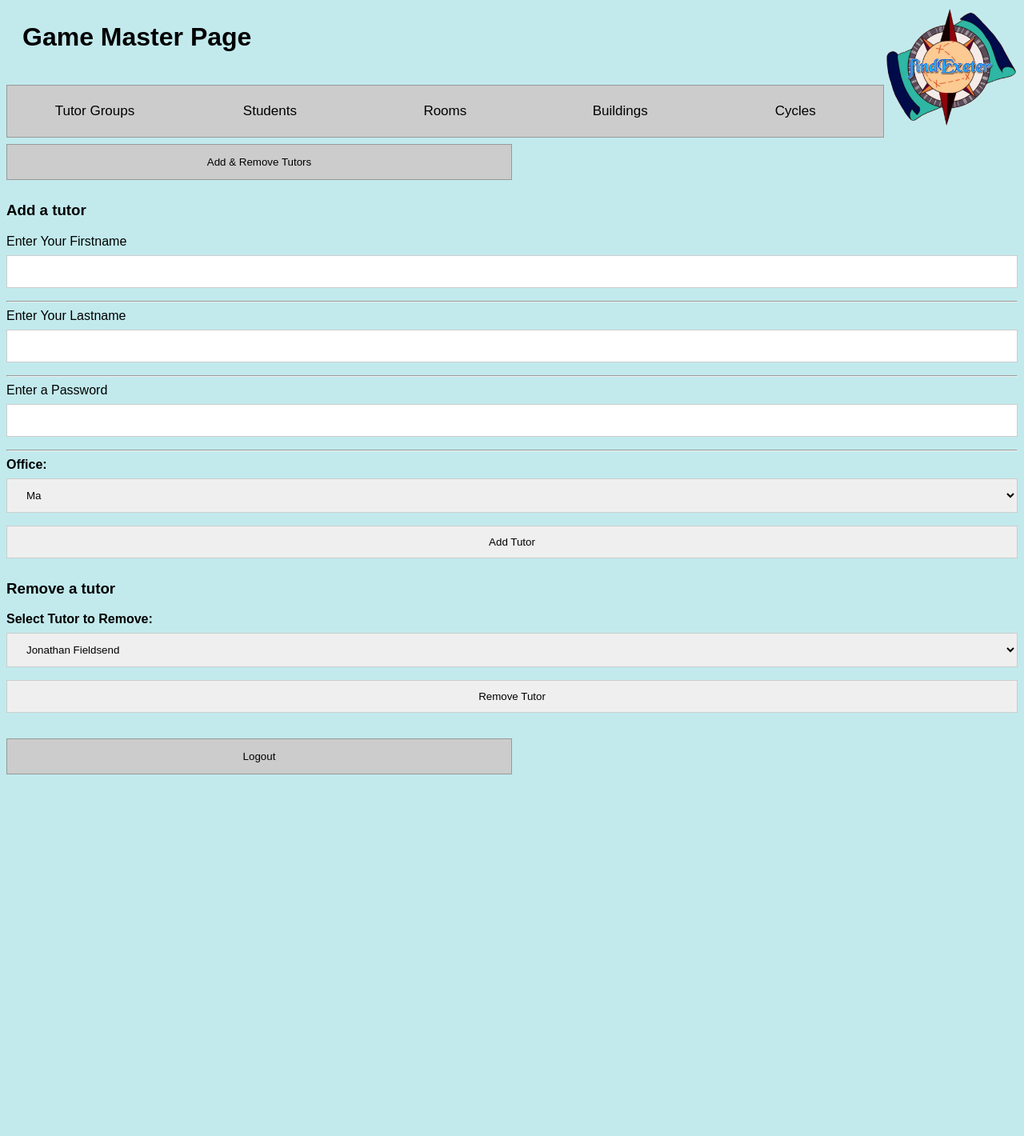
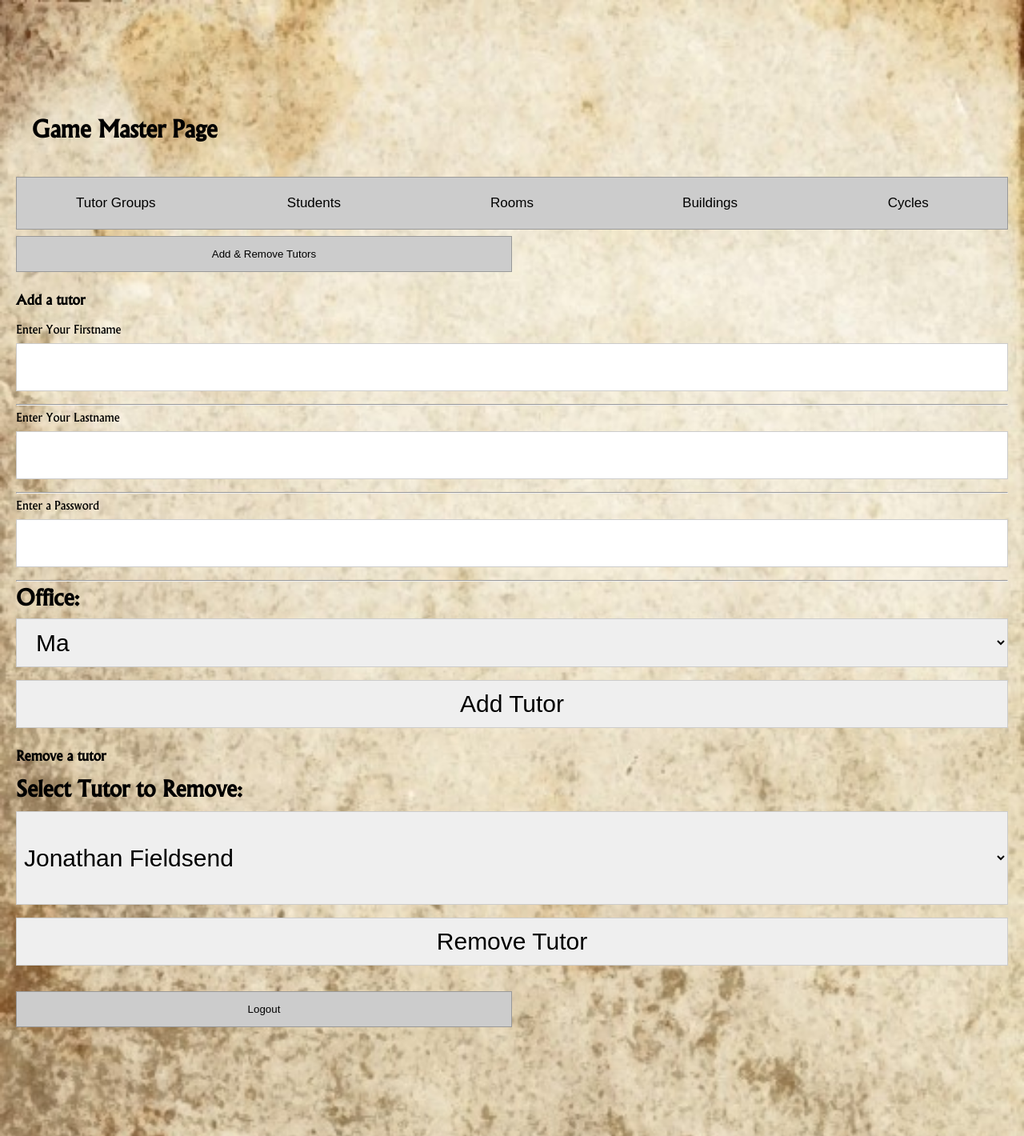
Before and after one commit to Draglener/ECM2434GroupD, a PHP site: page /tutor-main-screen.php in a window 1280 px wide. Shown: the whole page at 80% size. Before the commit the page ends 968 px from the top, so only its background shows below. Run offline with PHP 8.4, Linux system fonts and the light colour scheme; the visitor is signed in with stand-in values (Sample User, id 1); data comes from the database, SQL or seed files in the repository; data that the repository does not hold is empty.

Commit message:
Update tutor-main-screen.php

```diff
--- a/tutor-main-screen.php
+++ b/tutor-main-screen.php
@@ -20,9 +20,9 @@ Last updated: 09/03 13:24
 <html>
   <head class="head" id="head">
     <link rel="stylesheet" href="tutor-style.css">
-    <img src="images/findExeterLogo.png" height="150px" style="float: right;">
+    <title>GM page</title>
+    <link href="style_sheet.css" rel="stylesheet" type="text/css">
     <link rel="shortcut icon" type="image/png" href="images/findExeterLogo.png"/>
-    <title>GM page</title>
     <script src="actions.js"></script>
   </head>
 
```
